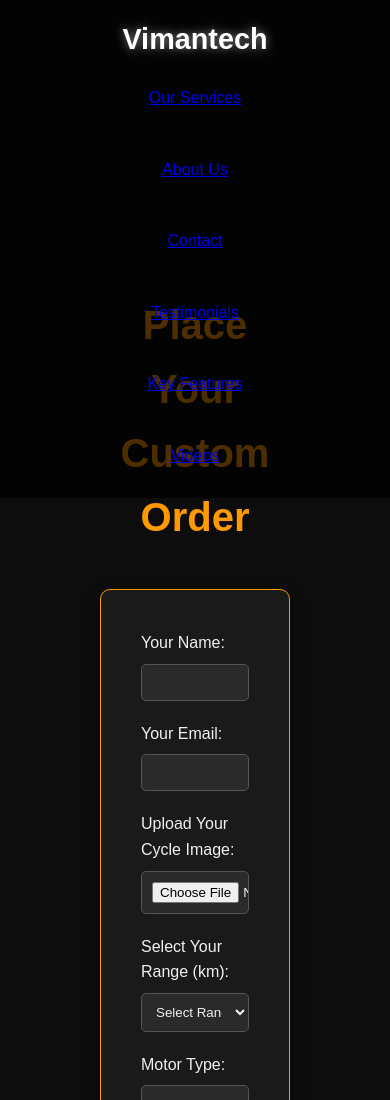
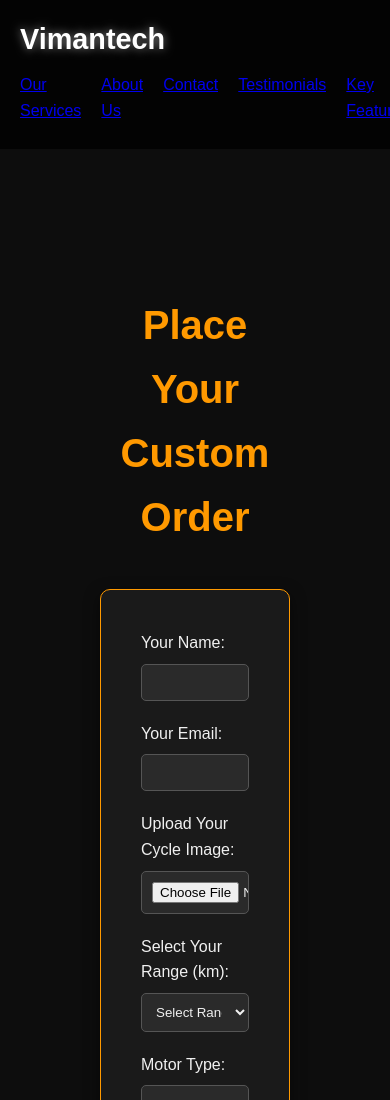
Before and after one commit to darshpurohit1/vimantech-website, a plain HTML site: page order.html in a window 390 px wide. Shown: the top 1100 px of the page. Drawn offline with Linux system fonts and the light colour scheme.

Commit message:
Fixed mobile header and navigation

```diff
--- a/style.css
+++ b/style.css
@@ -377,27 +377,8 @@
             }
         /* Responsive Design */
         @media (max-width: 768px) {
-            /* Header and Navigation adjustments */
-    header .container {
-        flex-direction: column;
-        align-items: center;
-        text-align: center;
-    }
 
-    .nav-links {
-        display: flex;
-        flex-direction: column;
-        width: 100%;
-        margin-top: 10px;
-    }
-       .nav-links li {
-        margin: 5px 0;
-    }
 
-    .nav-links li a {
-        display: block;
-        padding: 8px 0;
-    }
 
             .hero h1 {
                 font-size: 2.5rem;
@@ -410,16 +391,6 @@
                 display: block;
                 padding: 10px 0;
             }
-            .products-grid {
-        flex-direction: column;
-        align-items: center;
-    }
-
-    .product-card {
-        width: 90%;
-        margin: 0;
-        margin-bottom: 20px;
-    }
 
 
             /* Order Form Section Styles */
```
